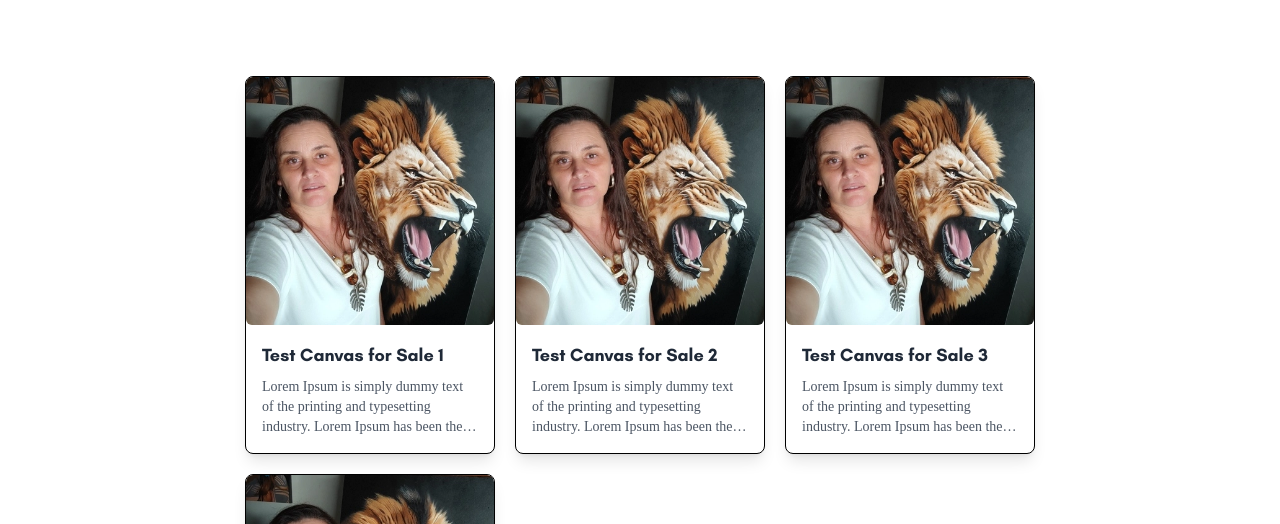
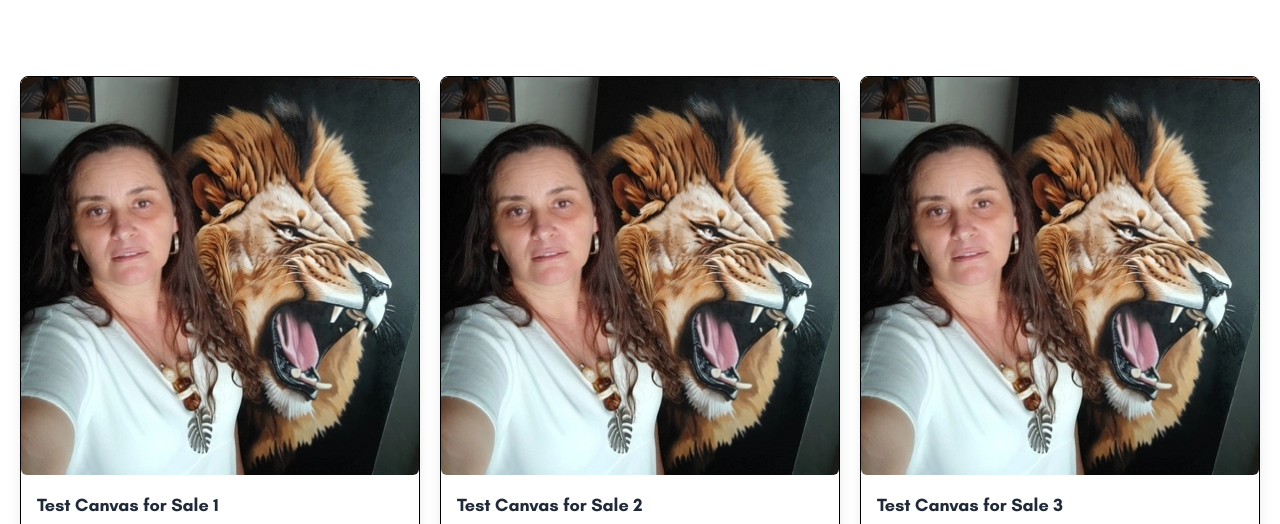
Before and after one commit to Lucas-Beijato/site-alexsandra, an Astro site: page /a_venda in a window 1280 px wide. Shown: the part 269-793 px from the top of the page. Built offline with nearby package versions, Linux system fonts and the light colour scheme; Astro itself is replaced by a stand-in of ours; a web font is replaced by a local one.

Commit message:
update cards width min

```diff
--- a/src/components/global/CanvasCard.astro
+++ b/src/components/global/CanvasCard.astro
@@ -6,7 +6,7 @@ const { slug, featured_image_url, name, description } = Astro.props;
 
 <a href={`/a_venda/${slug}`}>
     <div
-        class="bg-white w-[250px] hover:bg-gray-100 transition duration-150 shadow-lg rounded-lg overflow-hidden border border-black"
+        class="bg-white min-w-[250px] hover:bg-gray-100 transition duration-150 shadow-lg rounded-lg overflow-hidden border border-black"
     >
         <ImageLoader ImageUrl={featured_image_url} w="350" fullW="true" />
         <div class="p-4">
```
